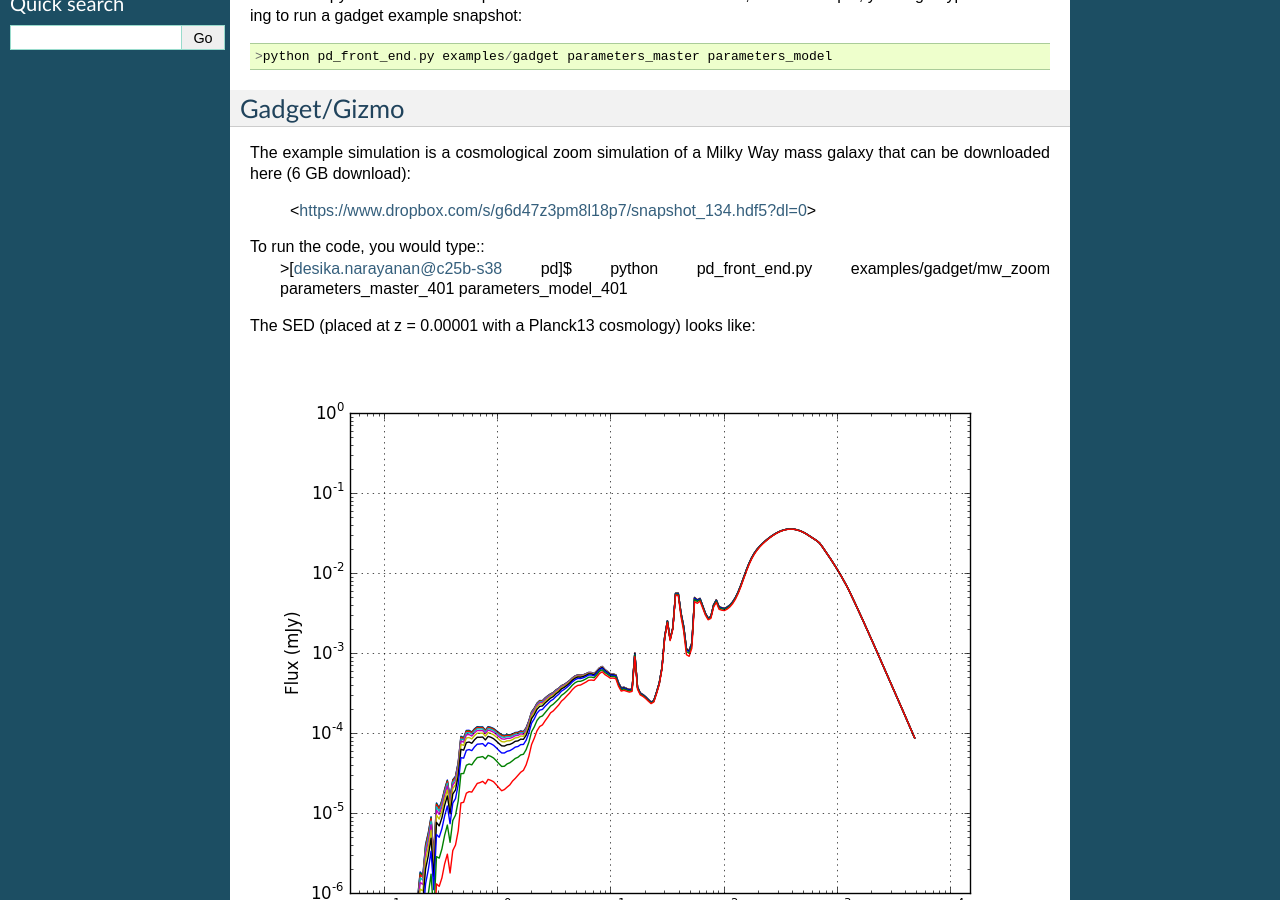
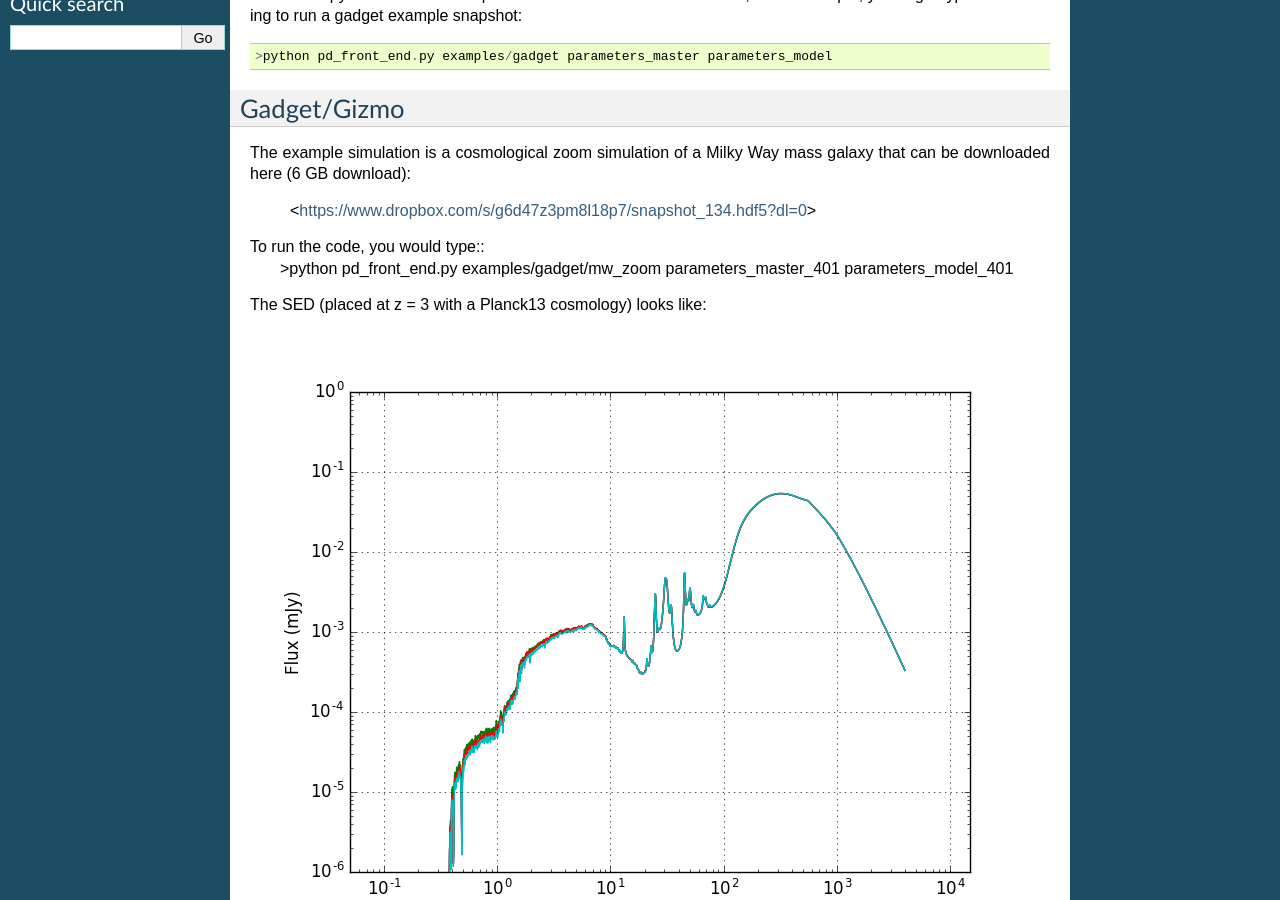
Before and after one commit to dnarayanan/powderday, a Sphinx documentation site: the page built from docs/quickstart.rst, in a window 1280 px wide and 900 px high, scrolled down 323 px. Built offline with Sphinx 7.4.7, drawn with Linux system fonts in a browser that asks for light colours.

Commit message:
further updates to the docs

```diff
--- a/docs/quickstart.rst
+++ b/docs/quickstart.rst
@@ -32,9 +32,9 @@ The example simulation is a cosmological zoom simulation of a Milky Way mass gal
  <https://www.dropbox.com/s/g6d47z3pm8l18p7/snapshot_134.hdf5?dl=0>
 
 To run the code, you would type::
-  >[desika.narayanan@c25b-s38 pd]$ python pd_front_end.py  examples/gadget/mw_zoom parameters_master_401 parameters_model_401
+  >python pd_front_end.py  examples/gadget/mw_zoom parameters_master_401 parameters_model_401
 
-The SED (placed at z = 0.00001 with a Planck13 cosmology) looks like:
+The SED (placed at z = 3 with a Planck13 cosmology) looks like:
 
 .. image:: images/gadget_sed.png
    :align: center
```
Also changed, not shown: docs/images/gadget_sed.png.
